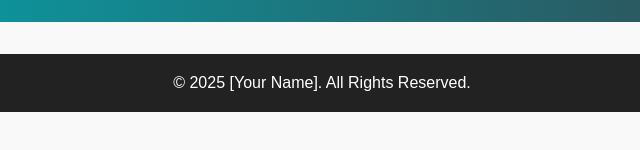
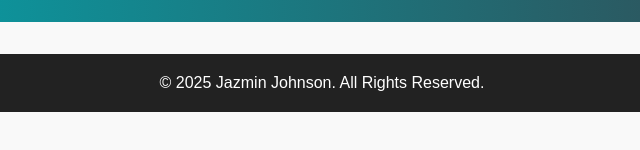
Before and after one commit to jazminj0619/PortfolioProject, a plain HTML site: page index.html in a window 1280 px wide. Shown: the part 386-536 px from the top of the page, 318-958 px from the left. Drawn offline with Linux system fonts and the light colour scheme.

Commit message:
Update index.html

```diff
--- a/index.html
+++ b/index.html
@@ -8,7 +8,7 @@
   <!-- Page Title -->
   <title>My Portfolio | Home</title>
 
-  <!-- ===== Internal CSS (instead of external file) ===== -->
+  <!-- ===== CSS (instead of external file) ===== -->
   <style>
     /* ===== Reset Styles ===== */
     * {
@@ -113,7 +113,7 @@
 
   <!-- ===== Footer ===== -->
   <footer>
-    <p>© 2025 [Your Name]. All Rights Reserved.</p>
+    <p>© 2025 Jazmin Johnson. All Rights Reserved.</p>
   </footer>
 
   <!-- =====  JavaScript ===== -->
```
